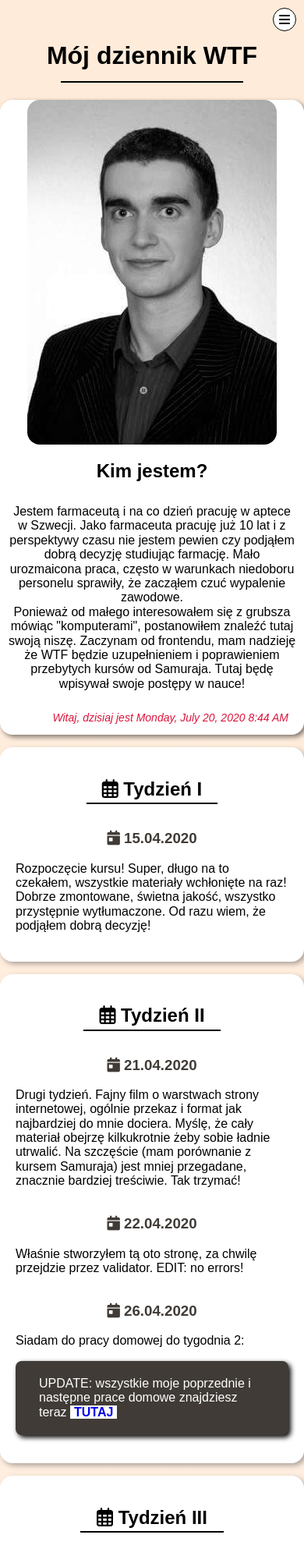
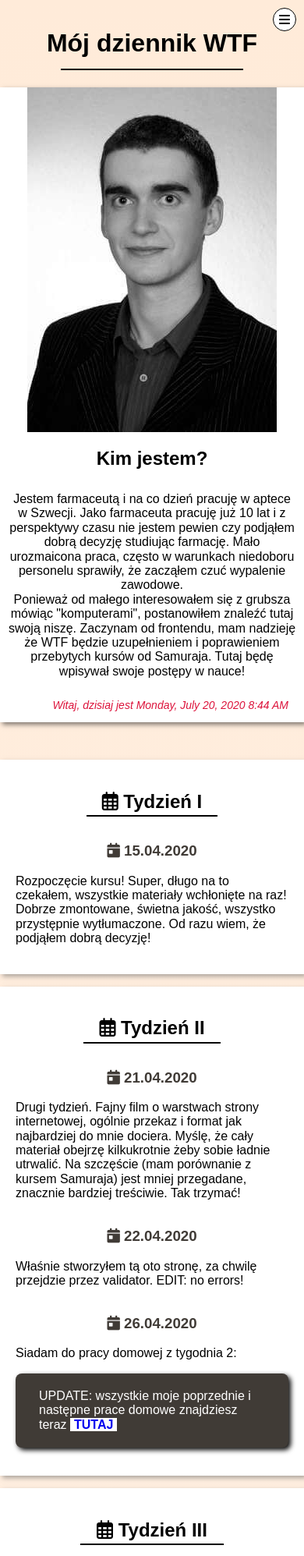
Before and after one commit to tomekwozniakk/homepage-webpack, a website built with webpack: page src/pages/index.html in a window 390 px wide. Shown: the top 1995 px of the page at 78% size. Built offline with nearby package versions, Linux system fonts and the light colour scheme.

Commit message:
removed border-radius or mobiles, little changes to margins

```diff
--- a/src/pages/index.html
+++ b/src/pages/index.html
@@ -83,7 +83,7 @@
       </article>
       <article class="day-summary">
         <h3 class="day-summary__title"><i class="fas fa-calendar-day"></i> 26.04.2020</h3>
-        <p class="day-summary__description">Siadam do pracy domowej do tygodnia 2:</p>
+        <p class="day-summary__description">Siadam do pracy domowej z tygodnia 2:</p>
         <p class="day-summary__description--special">UPDATE: wszystkie moje poprzednie i następne prace domowe
           znajdziesz teraz <a class="a__link" href="prace-domowe.html">TUTAJ</a>
         </p>
--- a/src/scss/main.scss
+++ b/src/scss/main.scss
@@ -96,8 +96,10 @@ a {
     margin: 0 auto;
     &-description {
       flex-direction: row;
+      border-radius: 16px;
       &__image {
         max-width: 60%;
+        border-radius: 16px 0 0 16px;
       }
     }
     &__title {
@@ -107,6 +109,7 @@ a {
 
   .contact {
     grid-template-columns: 1fr 1fr 1fr;
+    border-radius: 16px;
     &__header {
       grid-column: 1/4;
     }
@@ -130,4 +133,8 @@ a {
       }}
     }
   }
+
+  .week-summary {
+    border-radius: 16px;
+  }
 }
--- a/src/scss/modules/contact.scss
+++ b/src/scss/modules/contact.scss
@@ -1,6 +1,5 @@
 .contact {
   padding: 0 20px 20px 20px;
-  border-radius: 16px;
   box-shadow: 3px 3px 6px rgba(0, 0, 0, 0.5);
   background: #BFB0A3;
   display: grid;
--- a/src/scss/modules/header.scss
+++ b/src/scss/modules/header.scss
@@ -2,12 +2,11 @@
   &-description {
     background: white;
     max-width: 100%;
-    margin: 0 auto;
+    margin: 0 auto 32px;
     display: flex;
     flex-direction: column;
     align-items: center;
     box-shadow: 3px 3px 6px rgba(0, 0, 0, 0.5);
-    border-radius: 16px;
     &__date {
       font-size: 14px;
       text-align: right;
@@ -20,7 +19,7 @@
       text-align: center;
     }
     &__image {
-      border-radius: 16px;
+      // border-radius: 8px;
       max-width: 100%;
     }
     &__text {
--- a/src/scss/modules/main.scss
+++ b/src/scss/modules/main.scss
@@ -1,6 +1,6 @@
 .main {
   max-width: 100%;
-  margin: 32px auto 16px;
+  margin: 16px auto 32px;
   display: grid;
   grid-template-columns: 1fr;
   row-gap: 16px;
--- a/src/scss/modules/week-summary.scss
+++ b/src/scss/modules/week-summary.scss
@@ -1,6 +1,6 @@
 .week-summary {
     padding: 20px;
-    border-radius: 16px;
+
     box-shadow: 3px 3px 6px rgba(90, 90, 90, 0.5);
     background: white;
     display: flex;
```
